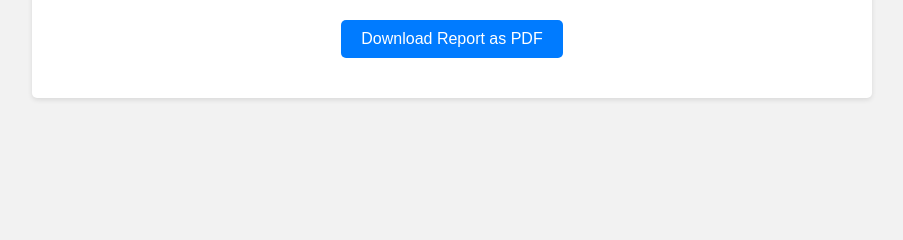
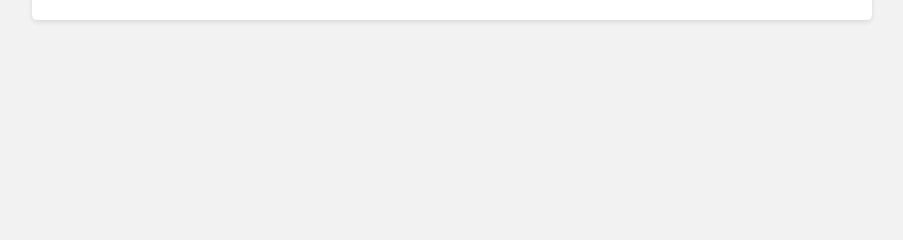
Before and after one commit to Pranjal826/Heart-Attack-Prediction, a Flask app: template New/templates/report.html in a window 1280 px wide. Shown: the part 216-456 px from the top of the page, without its empty margins (188-1091 px from the left). Run offline with Flask 3, Linux system fonts and the light colour scheme; the template is opened without the code that fills it, so the values that code supplies are empty; parts of the project's set-up code (start-up, migrations or seed data) failed here and were passed over; some libraries are stand-ins or nearby versions.

Commit message:
Update report.html

```diff
--- a/New/templates/report.html
+++ b/New/templates/report.html
@@ -110,7 +110,7 @@
             </tr>
             {% endfor %}
         </table>
-        <button id="download-button">Download Report as PDF</button>
+
     </div>
 
     <script>
```
